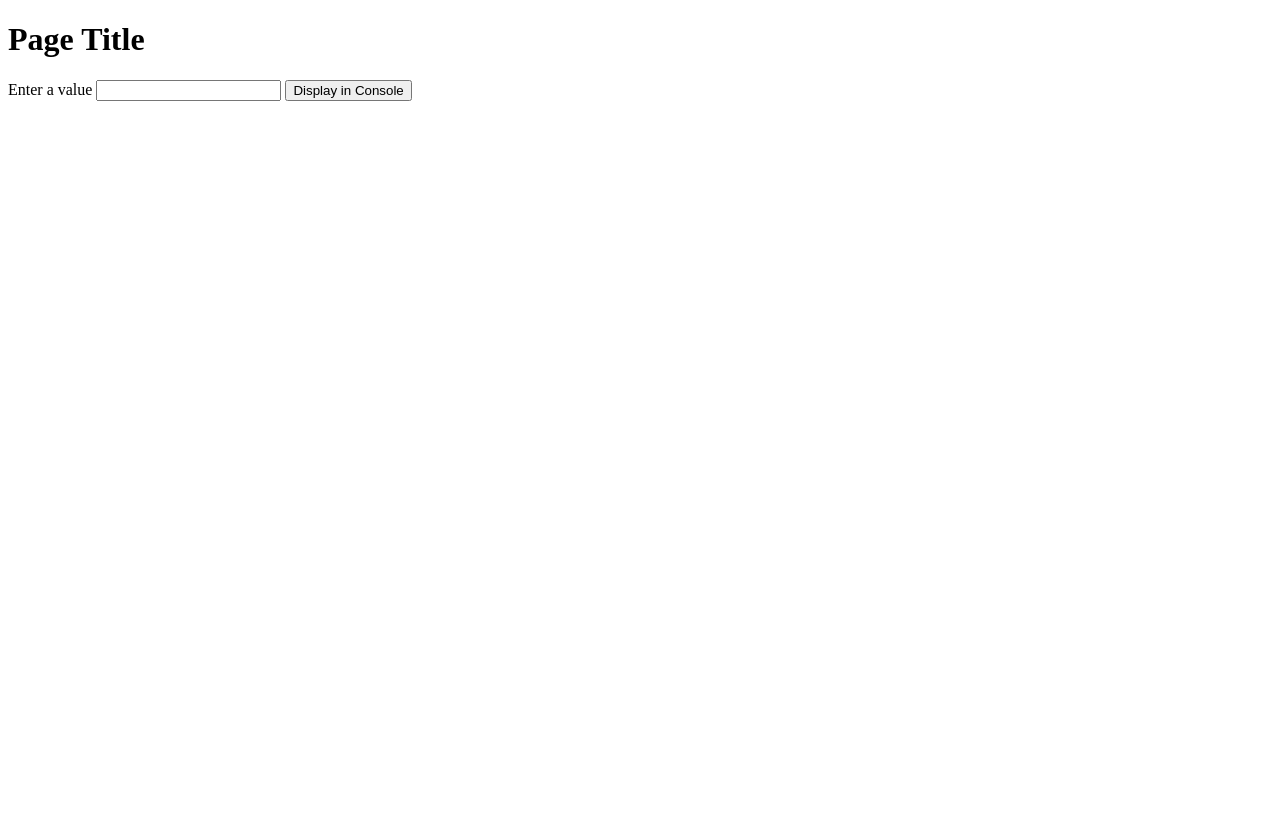
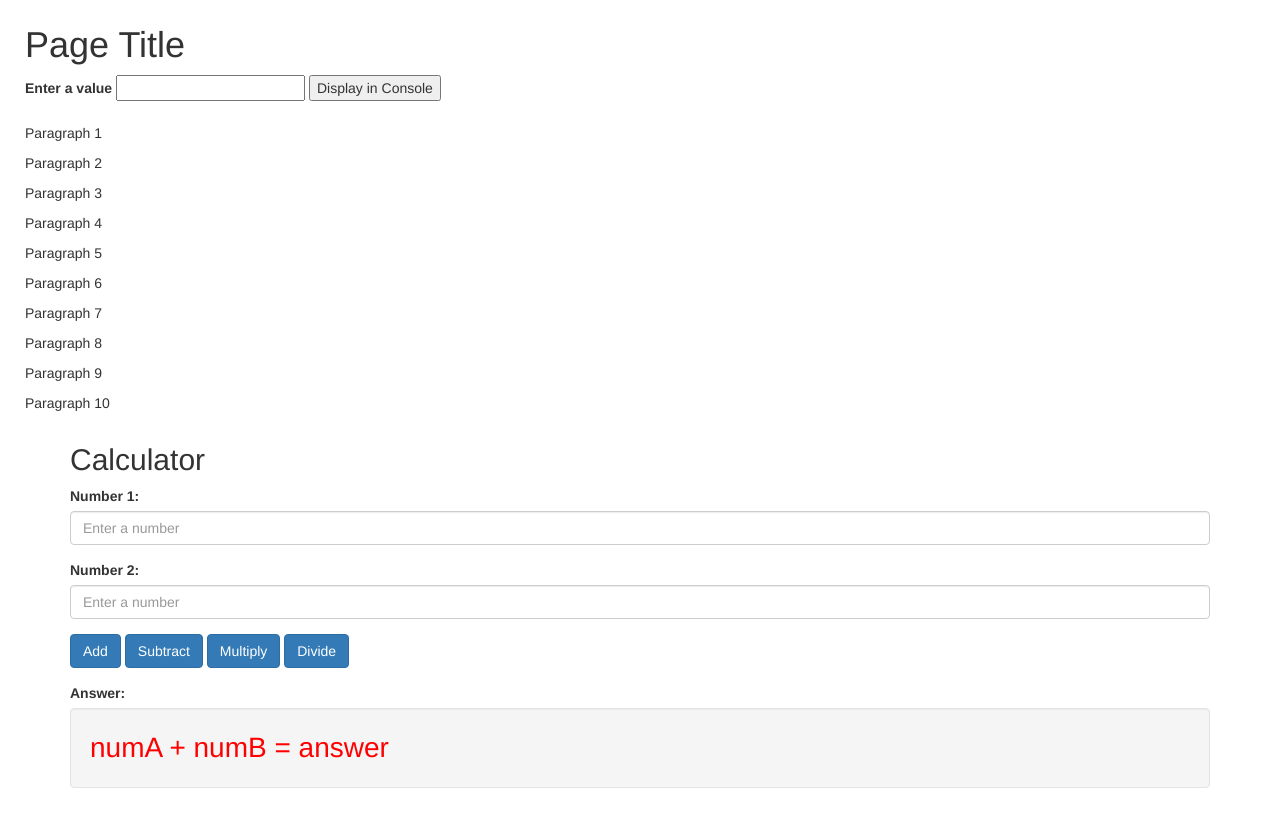
Before and after one commit to Teetertots9/Server-Side-Web-Development, a plain HTML site: page Lab3/index.html in a window 1280 px wide. Drawn offline with nearby package versions, Linux system fonts and the light colour scheme.

Commit message:
lab 3 nearly completed, calculator not implemented

```diff
--- a/Lab3/index.html
+++ b/Lab3/index.html
@@ -4,16 +4,52 @@
     <meta charset="UTF-8">
     <meta name="viewport" content="width=device-width, initial-scale=1.0">
     <title>Web App Development</title>
-</head>
+    <link rel = "stylesheet" type = "text/css" href = "style.css" />
+    <link rel="stylesheet" href="https://maxcdn.bootstrapcdn.com/bootstrap/3.3.7/css/bootstrap.min.css">
+  </head>
 <body>
     <h1 id="lab3">Page Title</h1>
 
-    <form>
+
         <label for="inputA">Enter a value</label>
         <input id="inputA" type="text">
-        <button>Display in Console</button>
-    </form>
+        <button onclick="getValue()">Display in Console</button>
 
+        <h2 id="h"></h2>
+
+        <p>Paragraph 1</p>
+        <p>Paragraph 2</p>
+        <p>Paragraph 3</p>
+        <p>Paragraph 4</p>
+        <p>Paragraph 5</p>
+        <p>Paragraph 6</p>
+        <p>Paragraph 7</p>
+        <p>Paragraph 8</p>
+        <p>Paragraph 9</p>
+        <p>Paragraph 10</p>
+
+        <div class="container">
+            <h2>Calculator</h2>
+
+            <form>
+              <div class="form-group">
+                <label for="numA">Number 1: </label>
+                <input type="number" step="any" class="form-control" id="numA" name="numA" placeholder="Enter a number">
+              </div>
+              <div class="form-group">
+                <label for="numA">Number 2:</label>
+                <input type="number" step="any" class="form-control" id="numB" name="numB" placeholder="Enter a number">
+              </div>
+              <div class="form-group">
+                <button type="button" class="btn btn-primary">Add</button>
+                <button type="button" class="btn btn-primary">Subtract</button>
+                <button type="button" class="btn btn-primary">Multiply</button>
+                <button type="button" class="btn btn-primary">Divide</button>
+              </div>
+            </form>
+            <label for="pwd">Answer:</label>
+            <div class="well answer" id="answer">numA + numB = answer</div>
+          </div>
     <script src="script.js"></script>
 </body>
 </html>
--- a/Lab3/script.js
+++ b/Lab3/script.js
@@ -4,4 +4,30 @@ function changeTitle(newTitle){
 
 function getValue(){
     console.log(document.getElementById("inputA").value);
+    document.getElementById("h").innerHTML = document.getElementById("inputA").value;
 }
+
+function getP(){
+    for(i = 0; i < 10; i++){
+        console.log(document.getElementsByTagName("p")[i]);
+    }
+}
+
+
+// Call this function when Add button is clicked
+function calcAdd() {
+  let numA = 0;
+  let numB = 0;
+  let answer = 0;
+  let answerText = `${numA} + ${numB} = ${answer}`;
+
+  // use getElementById() to get values
+  // do addition
+  // display anser on page
+
+  // Log to console (useful for debugging)
+  console.log(answerText);
+  return true;
+}
+
+// Implement the other calculator functions
--- /dev/null
+++ b/Lab3/style.css
@@ -0,0 +1,23 @@
+h2{
+    color: red;
+}
+
+
+body {
+  background-color: white;
+  font-family: "Open Sans", sans-serif;
+  padding: 5px 25px;
+  font-size: 18px;
+  margin: 0;
+  color: #444;
+}
+
+h1 {
+  font-family: "Merriweather", serif;
+  font-size: 32px;
+}
+
+.answer {
+  color: red;
+  font-size: 2em;
+}
```
Also changed, not shown: 1 other file.
